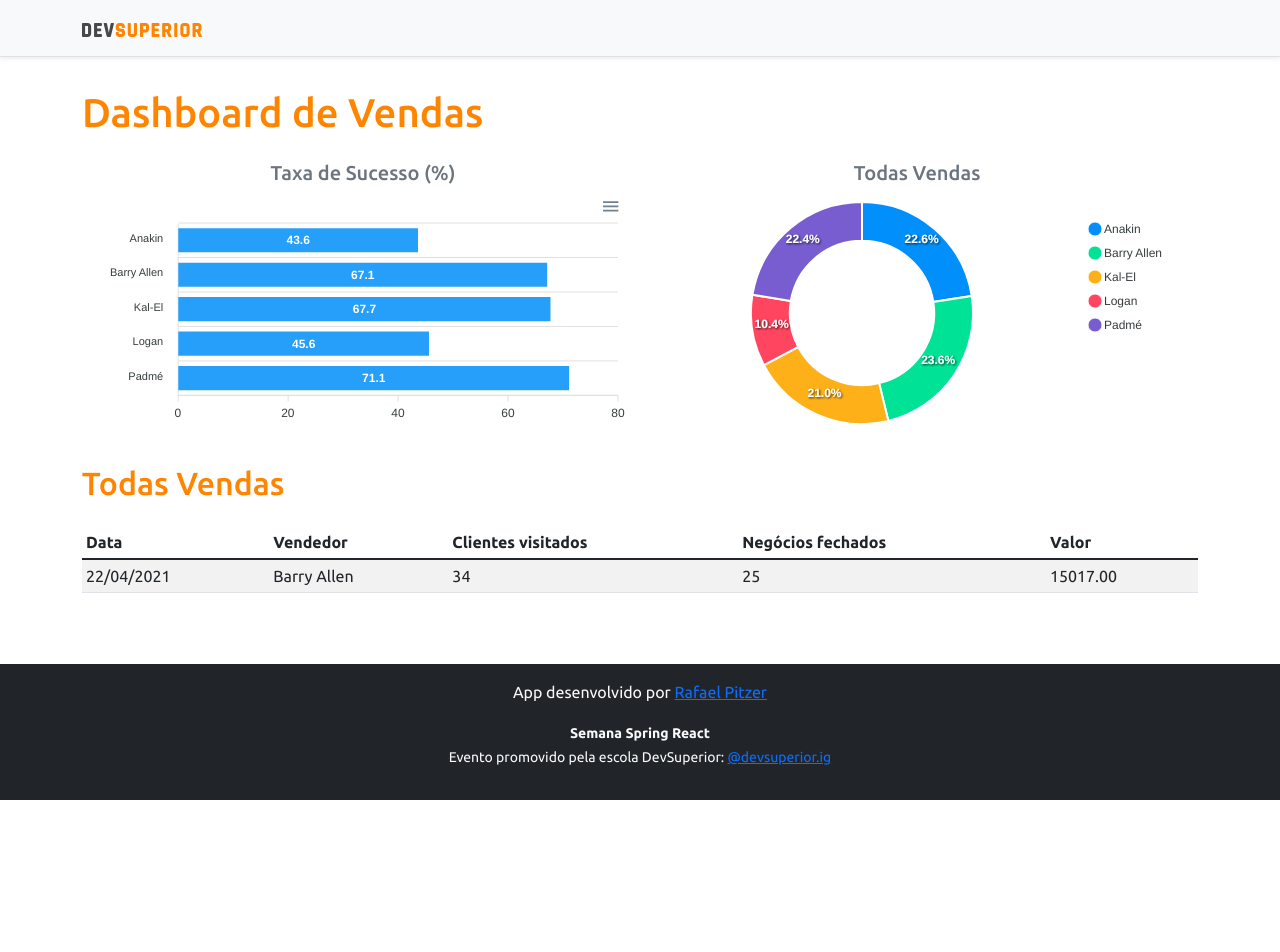
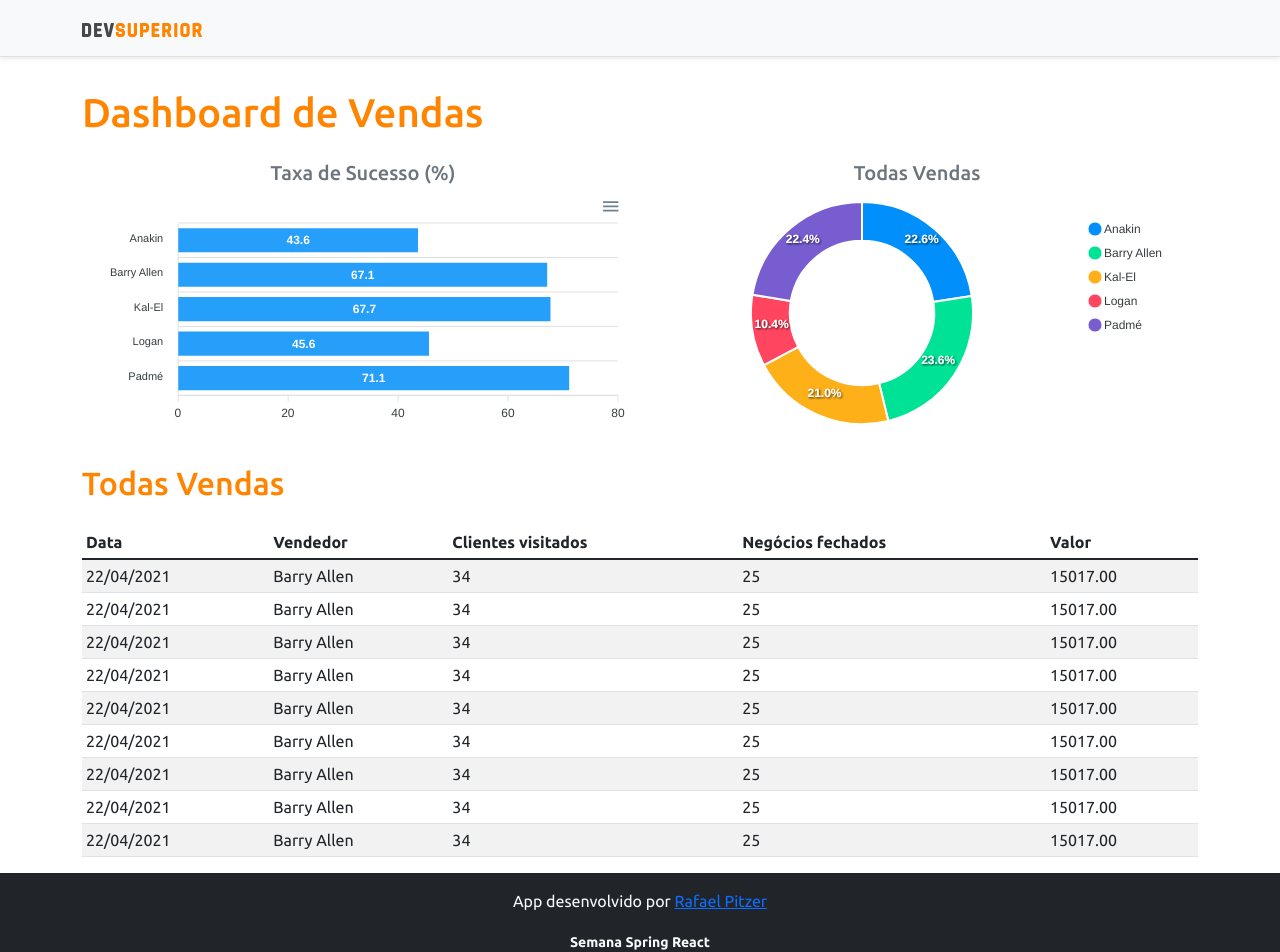
Before and after one commit to rafapitzer/projeto-sds5, a React (Create React App) app in the folder frontend/: page / in a window 1280 px wide. Shown: the top 952 px of the page. Before the commit the page ends 800 px from the top, so only its background shows below. Built offline with nearby package versions, Linux system fonts and the light colour scheme.

Commit message:
adding items to the table

```diff
--- a/frontend/src/components/DataTable/indext.tsx
+++ b/frontend/src/components/DataTable/indext.tsx
@@ -19,6 +19,62 @@ const DataTable = () => {
                         <td>25</td>
                         <td>15017.00</td>
                     </tr>
+                    <tr>
+                        <td>22/04/2021</td>
+                        <td>Barry Allen</td>
+                        <td>34</td>
+                        <td>25</td>
+                        <td>15017.00</td>
+                    </tr>
+                    <tr>
+                        <td>22/04/2021</td>
+                        <td>Barry Allen</td>
+                        <td>34</td>
+                        <td>25</td>
+                        <td>15017.00</td>
+                    </tr>
+                    <tr>
+                        <td>22/04/2021</td>
+                        <td>Barry Allen</td>
+                        <td>34</td>
+                        <td>25</td>
+                        <td>15017.00</td>
+                    </tr>
+                    <tr>
+                        <td>22/04/2021</td>
+                        <td>Barry Allen</td>
+                        <td>34</td>
+                        <td>25</td>
+                        <td>15017.00</td>
+                    </tr>
+                    <tr>
+                        <td>22/04/2021</td>
+                        <td>Barry Allen</td>
+                        <td>34</td>
+                        <td>25</td>
+                        <td>15017.00</td>
+                    </tr>
+                    <tr>
+                        <td>22/04/2021</td>
+                        <td>Barry Allen</td>
+                        <td>34</td>
+                        <td>25</td>
+                        <td>15017.00</td>
+                    </tr>
+                    <tr>
+                        <td>22/04/2021</td>
+                        <td>Barry Allen</td>
+                        <td>34</td>
+                        <td>25</td>
+                        <td>15017.00</td>
+                    </tr>
+                    <tr>
+                        <td>22/04/2021</td>
+                        <td>Barry Allen</td>
+                        <td>34</td>
+                        <td>25</td>
+                        <td>15017.00</td>
+                    </tr>
                 </tbody>
             </table>
         </div>
```
